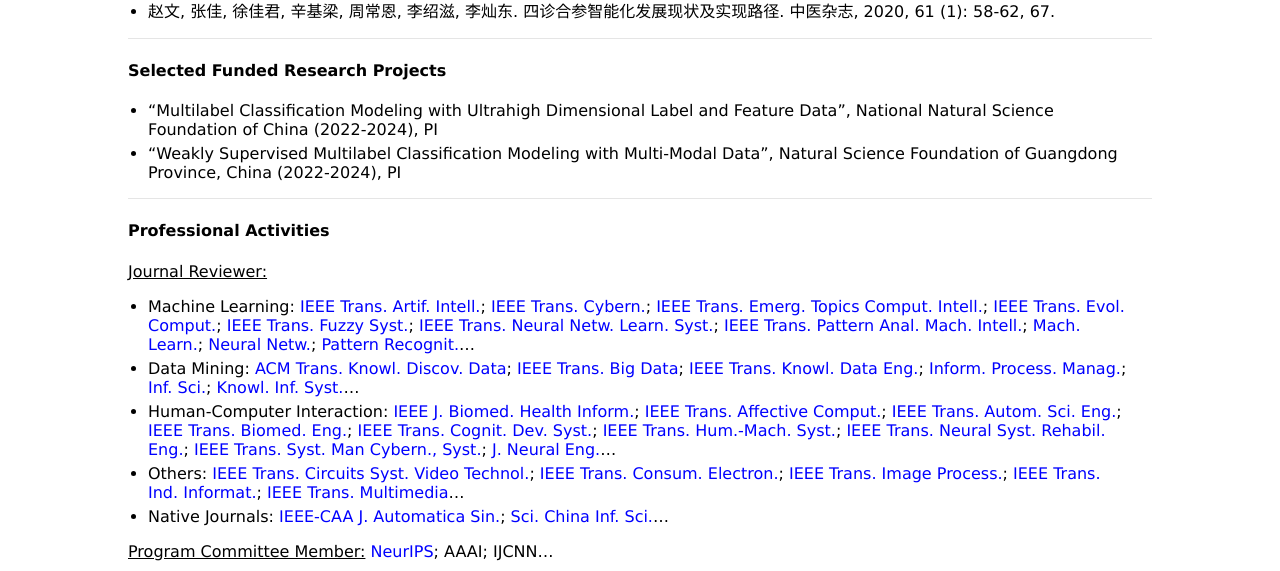
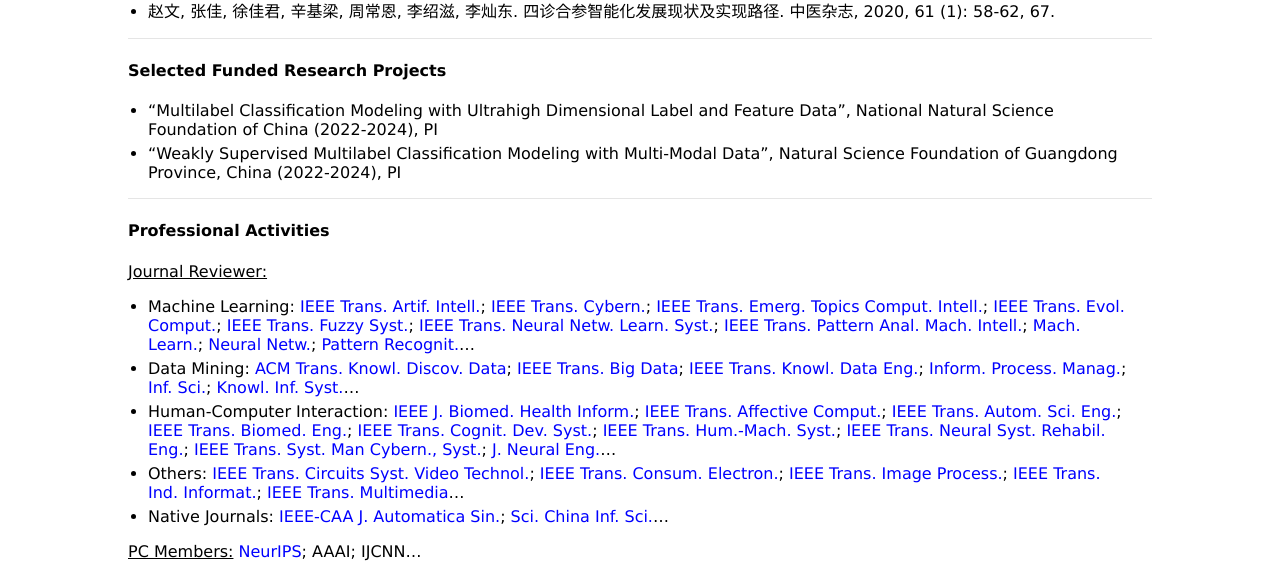
Before and after one commit to jiazhang-ml/jiazhang-ml.github.io, a Jekyll site: the page built from index.md, in a window 1280 px wide and 900 px high, scrolled down 1370 px, cut to the strip 0-571 px from the top of the window. Built offline with Jekyll 4.4.1, drawn with Linux system fonts in a browser that asks for light colours.

Commit message:
Update index.md

```diff
--- a/index.md
+++ b/index.md
@@ -59,4 +59,4 @@ Research Interests: My research interests include *machine learning* and *data m
 * Others: [IEEE Trans. Circuits Syst. Video Technol.](https://mc.manuscriptcentral.com/tcsvt); [IEEE Trans. Consum. Electron.](https://mc.manuscriptcentral.com/tce-ieee); [IEEE Trans. Image Process.](https://mc.manuscriptcentral.com/tip-ieee); [IEEE Trans. Ind. Informat.](https://mc.manuscriptcentral.com/tii); [IEEE Trans. Multimedia](https://mc.manuscriptcentral.com/tmm-ieee)...
 * Native Journals: [IEEE-CAA J. Automatica Sin.](https://mc03.manuscriptcentral.com/ieee-jas); [Sci. China Inf. Sci.](https://mc03.manuscriptcentral.com/scis)...
 
-<u>Program Committee Member:</u> [NeurIPS](https://openreview.net/login?redirect=/group?id%3DNeurIPS.cc%252F2026%252FConference%252FReviewers); AAAI; IJCNN...
+<u>PC Members:</u> [NeurIPS](https://openreview.net/login?redirect=/group?id%3DNeurIPS.cc%252F2026%252FConference%252FReviewers); AAAI; IJCNN...
```
